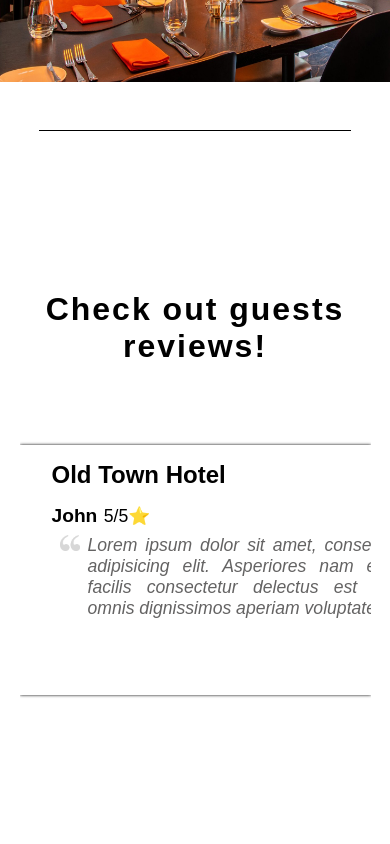
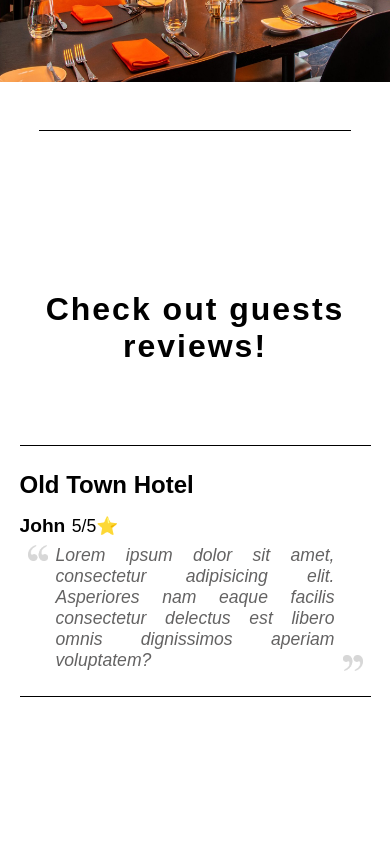
Before and after one commit to ItsMeCineQ/hotel_web_react_v2, a React (Create React App) app: page / in a window 390 px wide. Shown: the part 6280-7124 px from the top of the page. Built offline with nearby package versions, Linux system fonts and the light colour scheme.

Commit message:
Changed styles to review smartphone screen
Now swiping works as it should withoug any weird half-swiped elements

```diff
--- a/src/css/reviews.css
+++ b/src/css/reviews.css
@@ -152,41 +152,33 @@
   }
   @media only screen and (max-width: 610px){
     .reviews{
-      width: 90%;
+      width: 100%;
+      display: flex;
+      flex-direction: column;
+      align-items: center;
       overflow: auto;
     }
 
     .reviews--container{
       flex-direction: row;
       border-radius: 0;
-      width: 100%;
+      width: 90%;
       max-height: 250px;
       overflow: hidden;
+      box-shadow: none;
+      border-top: 1px solid black;
+      border-bottom: 1px solid black;
+      gap: 0;
     }
 
     .reviews--review{
-      min-width: 400px;
+      min-width: 100%;
+      padding: 1rem 0;
+      margin: auto;
+      box-shadow: none;
     }
 
     .button--reviews{
       display: none;
     }
-
-    .btn--left{
-      display: block;
-      position: absolute;
-      left: 0;
-      top: 40%;
-      width: 20px;
-      height: 20px;
-    }
-
-    .btn--right{
-      display: block;
-      position: absolute;
-      right: 0;
-      top: 40%;
-      width: 20px;
-      height: 20px;
-    }
   }
```
